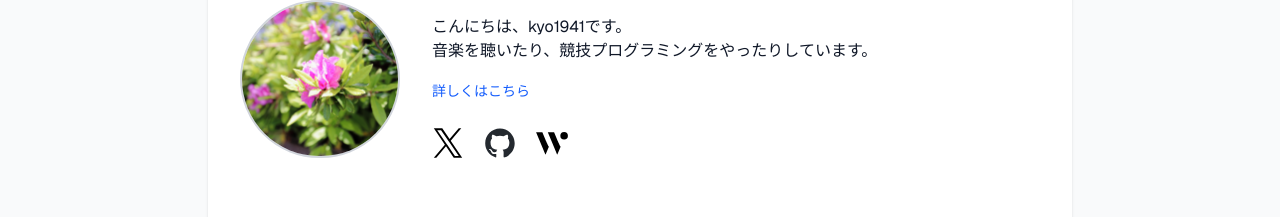
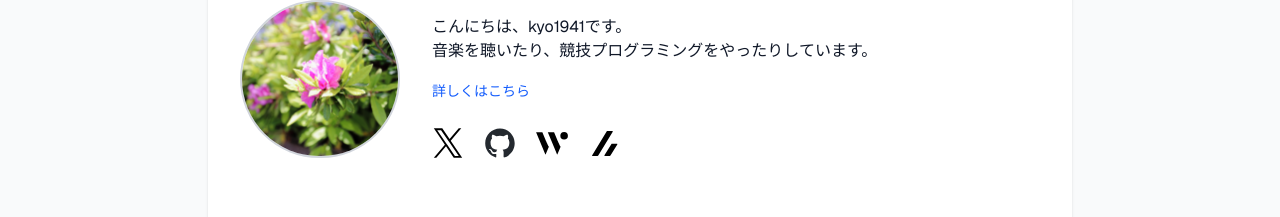
Before and after one commit to kyo1941/my-page, a Next.js app in the folder frontend/: page / in a window 1280 px wide. Shown: the part 491-708 px from the top of the page. Built offline with nearby package versions, Linux system fonts and the light colour scheme; no server answers.

Commit message:
feat: zennのリンクを追加

```diff
--- a/frontend/src/app/components/top/ProfileSection.tsx
+++ b/frontend/src/app/components/top/ProfileSection.tsx
@@ -52,6 +52,16 @@ export default function ProfileSection() {
                 height={32}
               />
             </Link>
+
+            <Link href={EXTERNAL_LINKS.ZENN} target="_blank" rel="noopener noreferrer" className="inline-block hover:opacity-70 transition-opacity">
+              <Image
+                className="object-cover"
+                src="/zenn-icon.svg"
+                alt="zenn icon"
+                width={32}
+                height={32}
+              />
+            </Link>
           </div>
         </div>
       </div>
--- a/frontend/src/app/routes.ts
+++ b/frontend/src/app/routes.ts
@@ -11,4 +11,5 @@ export const EXTERNAL_LINKS = {
   X: 'https://x.com/kyo1941_',
   GITHUB: 'https://github.com/kyo1941',
   WANTEDLY: 'https://www.wantedly.com/id/kyosuke_hanzawa',
+  ZENN: 'https://zenn.dev/kyo1941',
 };
```
Also changed, not shown: frontend/public/zenn-icon.svg (added).
